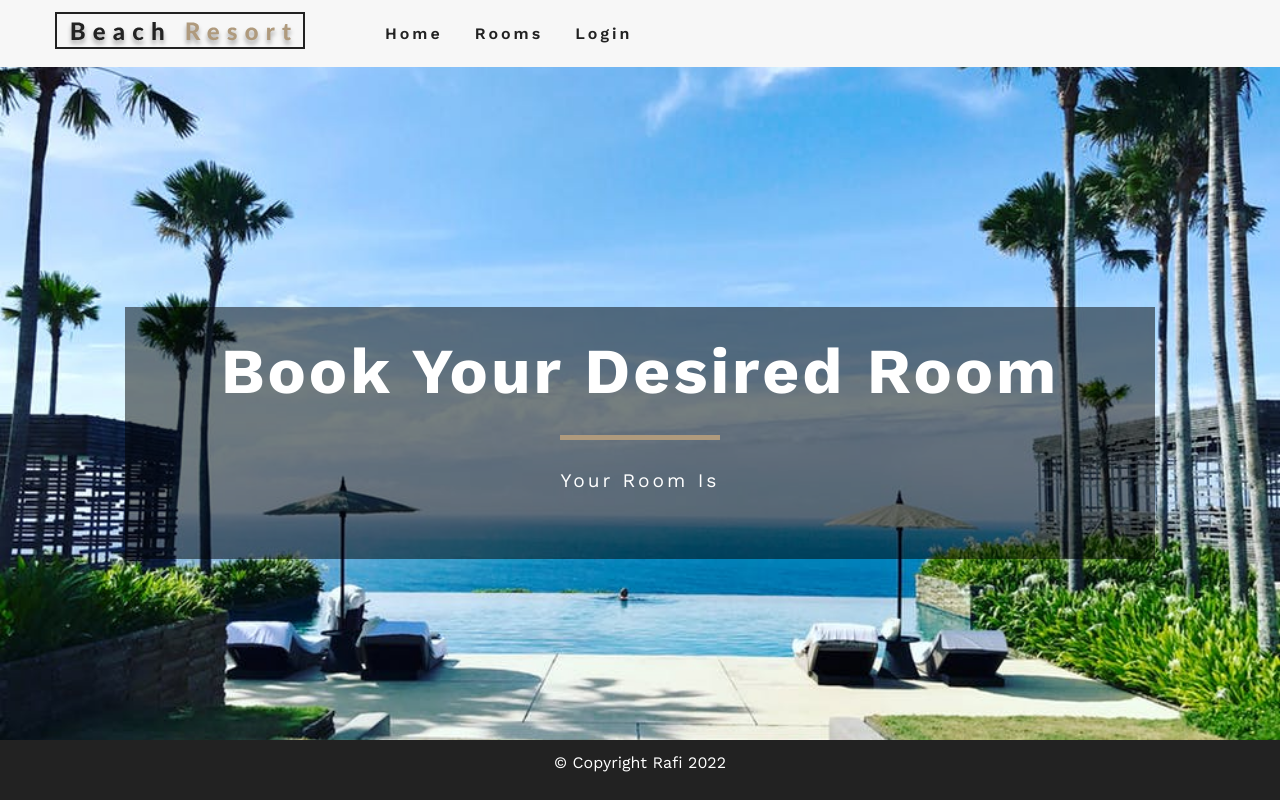
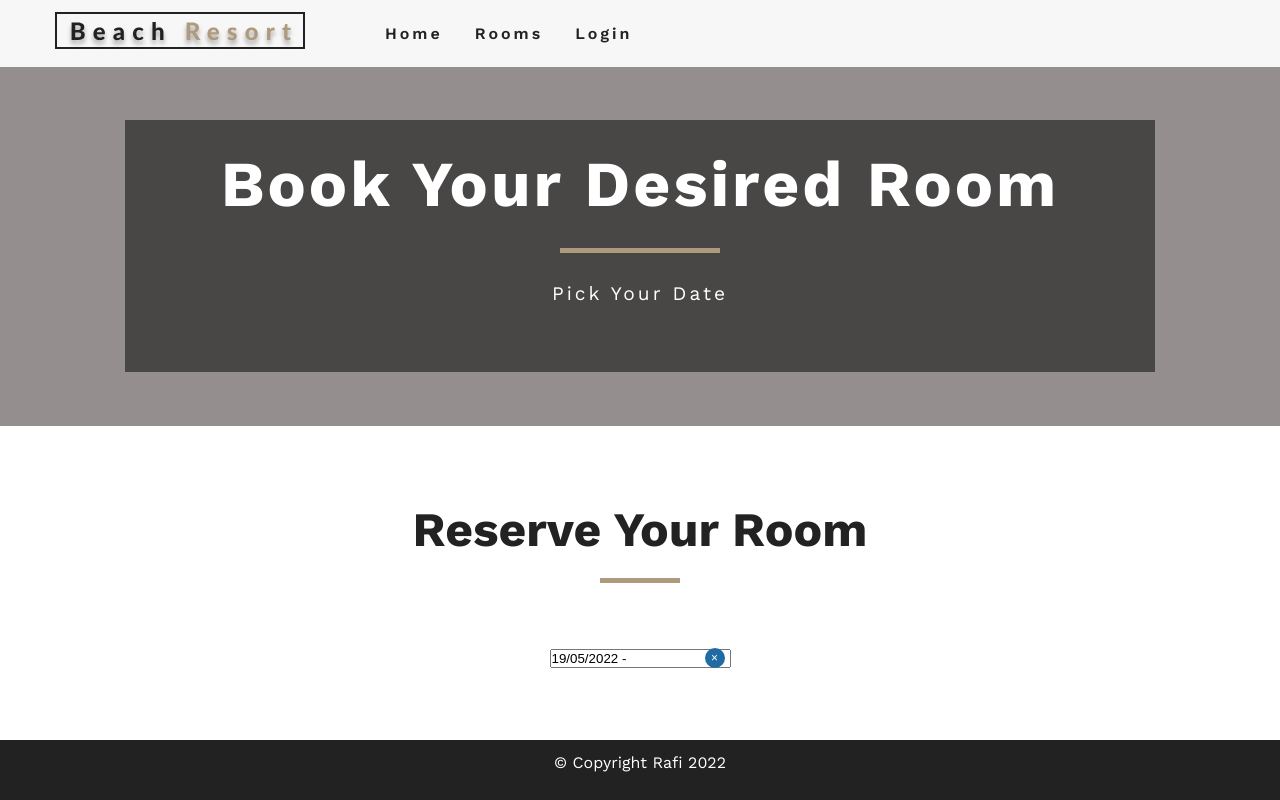
Before and after one commit to arafatul-islam/hotel-booking, a React (Create React App) app: page /reservation in a window 1280 px wide. Built offline with nearby package versions, Linux system fonts and the light colour scheme; no server answers.

Commit message:
react-datepicker added

```diff
--- a/package.json
+++ b/package.json
@@ -9,6 +9,7 @@
     "firebase": "^9.8.0",
     "globally": "^0.0.0",
     "react": "^18.0.0",
+    "react-datepicker": "^4.8.0",
     "react-dom": "^18.0.0",
     "react-icons": "^4.3.1",
     "react-router-dom": "6",
--- a/src/App.css
+++ b/src/App.css
@@ -656,3 +656,21 @@ input[type='radio'] {
     height: 40vh;
   }
 }
+/* reservation */
+
+.reservation {
+  display: flex;
+  justify-content: center;
+  background-color: rgb(148, 142, 142);
+  min-height: 45vh;
+  align-items: center;
+}
+.reserve-date {
+  text-align: center;
+  margin: 5em 0;
+  /* border: 1px solid; */
+  display: flex;
+  flex-direction: column;
+  justify-content: center;
+  align-items: center;
+}
--- a/src/Components/Reservation.jsx
+++ b/src/Components/Reservation.jsx
@@ -3,16 +3,26 @@ import { useParams } from 'react-router-dom'
 import useFirebase from '../hooks/useFirebase'
 import Banner from './Banner'
 import Hero from './Hero'
+import ReserveDate from './ReserveDate'
+import Title from './Title'
 
 const Reservation = () => {
   const { room } = useFirebase()
   return (
-    <Hero>
-      <Banner
-        title='Book your desired room'
-        subtitle={`your room is `}
-      ></Banner>
-    </Hero>
+    <>
+      <div className=''>
+        <Hero hero='reservation'>
+          <Banner
+            title='Book Your Desired Room'
+            subtitle='Pick Your Date'
+          ></Banner>
+        </Hero>
+      </div>
+      <div className='reserve-date'>
+        <Title title='Reserve Your Room ' />
+        <ReserveDate />
+      </div>
+    </>
   )
 }
 
--- /dev/null
+++ b/src/Components/ReserveDate.jsx
@@ -0,0 +1,26 @@
+import React, { useState } from 'react'
+import DatePicker from 'react-datepicker'
+import 'react-datepicker/dist/react-datepicker.css'
+import { addDays } from 'date-fns'
+
+const ReserveDate = () => {
+  const [dateRange, setDateRange] = useState([null, null])
+  const [startDate, endDate] = dateRange
+  return (
+    <DatePicker
+      selectsRange={true}
+      startDate={new Date()}
+      endDate={endDate}
+      minDate={new Date()}
+      maxDate={addDays(new Date(), 15)}
+      dateFormat='dd/MM/yyyy'
+      onChange={(update) => {
+        setDateRange(update)
+      }}
+      withPortal
+      isClearable
+    />
+  )
+}
+
+export default ReserveDate
```
Also changed, not shown: 1 other file (tests, documents, lock files or other folders).
